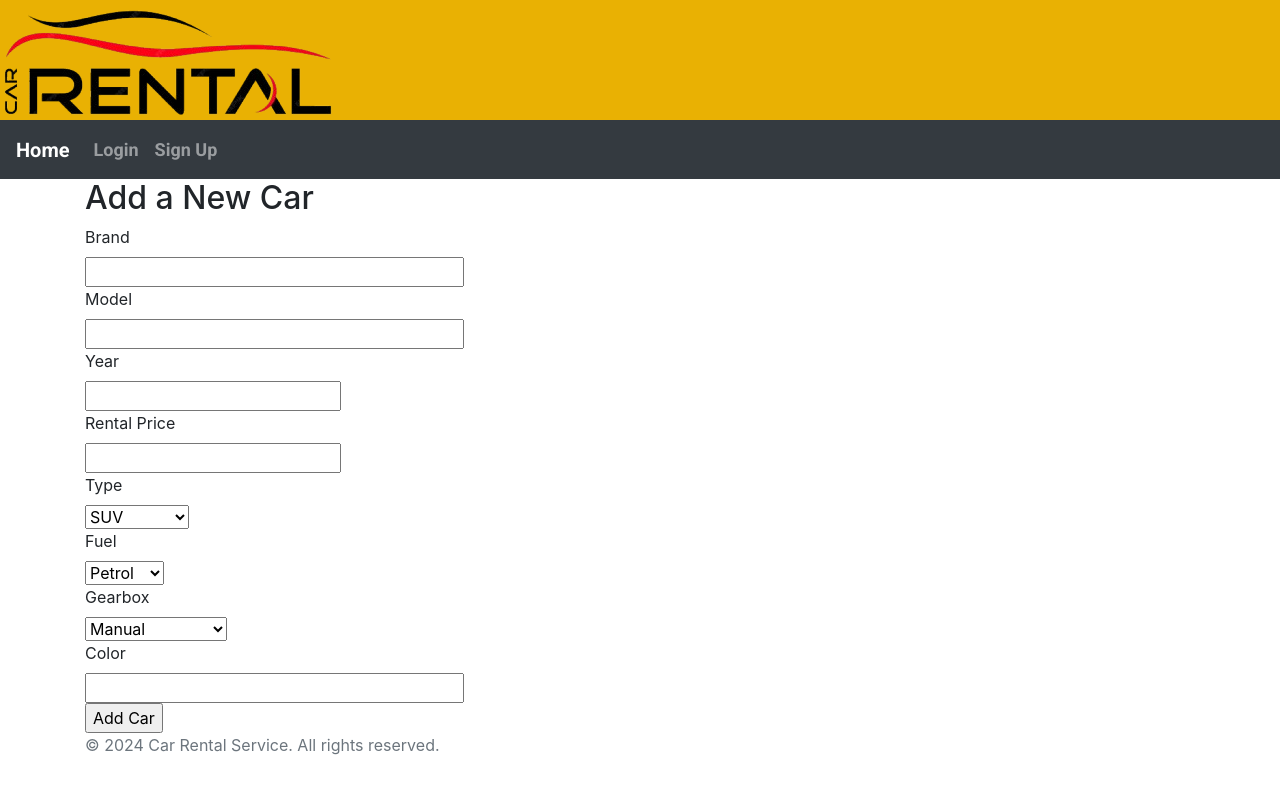
After one commit to pgnikolov/flask-car-rental, a Flask app: template app/templates/add_car.html in a window 1280 px wide. The commit adds this page. Run offline with Flask 3, Linux system fonts and the light colour scheme; the template is opened without the code that fills it: values that come from a table or form of the project are taken from there, others are empty; some libraries are stand-ins or nearby versions.

Commit message:
Add car form and functionality
Introduces a new form for adding cars in `add_car.html` and the corresponding `CarForm` class in `forms.py`. Updates the admin routes to handle car addition with proper validation and database insertion.

```diff
--- a/app/__init__.py
+++ b/app/__init__.py
@@ -4,8 +4,7 @@ from flask import Flask
 from flask_login import LoginManager
 from flask_sqlalchemy import SQLAlchemy
 from flask_migrate import Migrate
-from app.user.routes import user_bp
-from app.admin.routes import admin_bp
+
 
 BASE_DIR = os.path.dirname(os.path.abspath(__file__))
 DB_NAME = 'database.db'
@@ -23,6 +22,8 @@ def create_app():
 
     from app.views import views_bp
     from app.auth import auth_bp
+    from app.admin.routes import admin_bp
+    from app.user.routes import user_bp
 
     app.register_blueprint(views_bp)
     app.register_blueprint(auth_bp, url_prefix='/auth')
--- /dev/null
+++ b/app/forms.py
@@ -0,0 +1,16 @@
+from flask_wtf import FlaskForm
+from wtforms import StringField, IntegerField, SelectField, SubmitField
+from wtforms.validators import DataRequired
+from app.models import CarType, FuelType, GearboxType
+
+
+class CarForm(FlaskForm):
+    brand = StringField('Brand', validators=[DataRequired()])
+    model = StringField('Model', validators=[DataRequired()])
+    year = IntegerField('Year', validators=[DataRequired()])
+    rental_price = IntegerField('Rental Price', validators=[DataRequired()])
+    type = SelectField('Type', choices=[(car_type.name, car_type.value) for car_type in CarType], validators=[DataRequired()])
+    fuel = SelectField('Fuel', choices=[(fuel_type.name, fuel_type.value) for fuel_type in FuelType], validators=[DataRequired()])
+    gearbox = SelectField('Gearbox', choices=[(gearbox_type.name, gearbox_type.value) for gearbox_type in GearboxType], validators=[DataRequired()])
+    color = StringField('Color', validators=[DataRequired()])
+    submit = SubmitField('Add Car')
--- /dev/null
+++ b/app/templates/add_car.html
@@ -0,0 +1,67 @@
+{% extends "base.html" %}
+
+{% block content %}
+<h2>Add a New Car</h2>
+<form method="POST">
+    {{ form.hidden_tag() }}
+    <div>
+        {{ form.brand.label }}<br>
+        {{ form.brand(size=32) }}<br>
+        {% for error in form.brand.errors %}
+            <span style="color: red;">[{{ error }}]</span>
+        {% endfor %}
+    </div>
+    <div>
+        {{ form.model.label }}<br>
+        {{ form.model(size=32) }}<br>
+        {% for error in form.model.errors %}
+            <span style="color: red;">[{{ error }}]</span>
+        {% endfor %}
+    </div>
+    <div>
+        {{ form.year.label }}<br>
+        {{ form.year(size=32) }}<br>
+        {% for error in form.year.errors %}
+            <span style="color: red;">[{{ error }}]</span>
+        {% endfor %}
+    </div>
+    <div>
+        {{ form.rental_price.label }}<br>
+        {{ form.rental_price(size=32) }}<br>
+        {% for error in form.rental_price.errors %}
+            <span style="color: red;">[{{ error }}]</span>
+        {% endfor %}
+    </div>
+    <div>
+        {{ form.type.label }}<br>
+        {{ form.type() }}<br>
+        {% for error in form.type.errors %}
+            <span style="color: red;">[{{ error }}]</span>
+        {% endfor %}
+    </div>
+    <div>
+        {{ form.fuel.label }}<br>
+        {{ form.fuel() }}<br>
+        {% for error in form.fuel.errors %}
+            <span style="color: red;">[{{ error }}]</span>
+        {% endfor %}
+    </div>
+    <div>
+        {{ form.gearbox.label }}<br>
+        {{ form.gearbox() }}<br>
+        {% for error in form.gearbox.errors %}
+            <span style="color: red;">[{{ error }}]</span>
+        {% endfor %}
+    </div>
+    <div>
+        {{ form.color.label }}<br>
+        {{ form.color(size=32) }}<br>
+        {% for error in form.color.errors %}
+            <span style="color: red;">[{{ error }}]</span>
+        {% endfor %}
+    </div>
+    <div>
+        {{ form.submit() }}
+    </div>
+</form>
+{% endblock %}
--- a/app/templates/base.html
+++ b/app/templates/base.html
@@ -7,6 +7,7 @@
     <link rel="stylesheet" href="{{ url_for('static', filename='css/style.css') }}">
     <link rel="stylesheet" href="https://maxcdn.bootstrapcdn.com/bootstrap/4.5.2/css/bootstrap.min.css">
     <link rel="stylesheet" href="https://fonts.googleapis.com/css2?family=Roboto:wght@700&display=swap">
+    <link rel="stylesheet" href="https://stackpath.bootstrapcdn.com/bootstrap/4.5.2/css/bootstrap.min.css">
 </head>
 <body>
     <header class="header">
```
Also changed, not shown: app/admin/routes.py (+28 -0 lines), app/templates/admin.html (+14 -5 lines), app/database.db.
